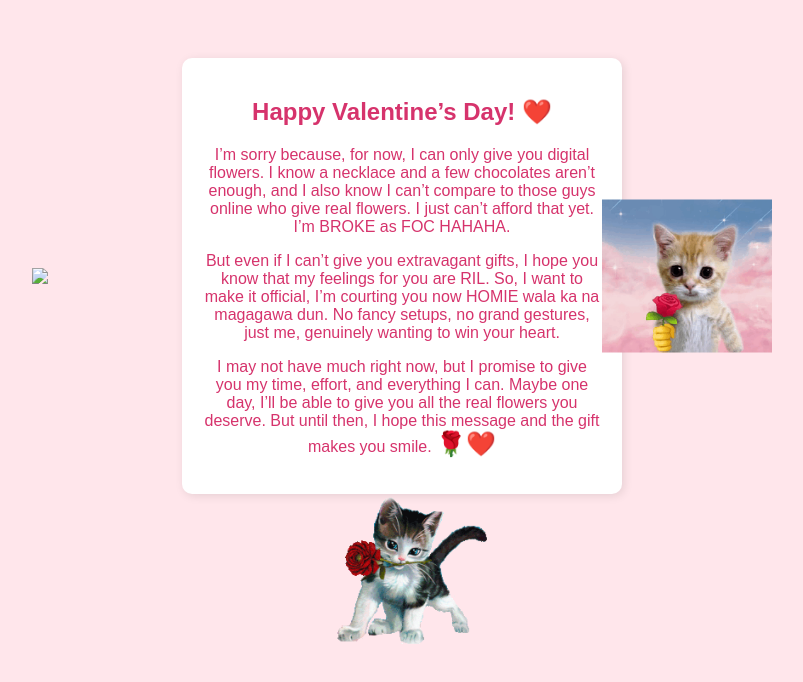
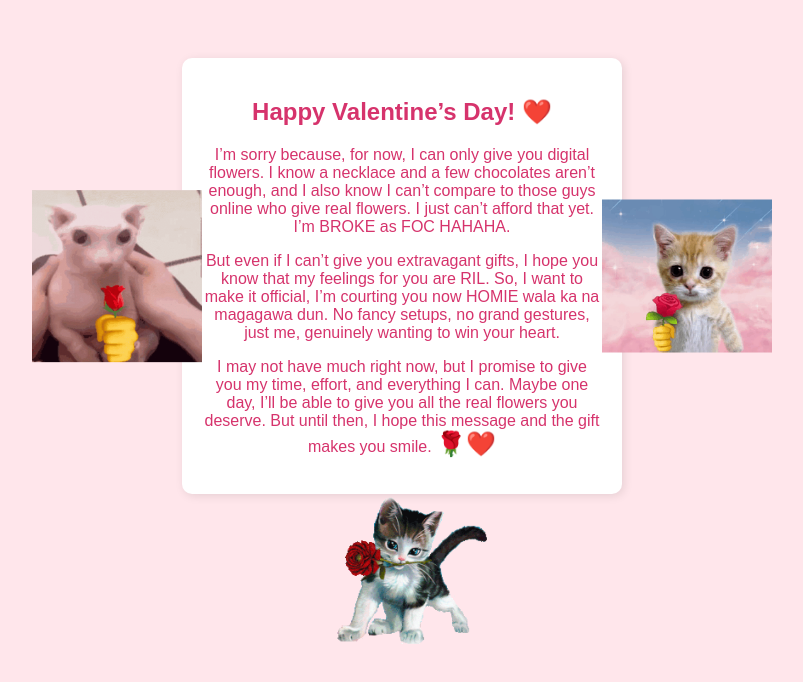
Before and after one commit to Shosama16/Message, a plain HTML site: page message.html in a window 1280 px wide. Shown: the whole page, without its empty margins (238-1041 px from the left). Drawn offline with Linux system fonts and the light colour scheme.

Commit message:
Update message.html

```diff
--- a/message.html
+++ b/message.html
@@ -56,7 +56,7 @@
         <p>I may not have much right now, but I promise to give you my time, effort, and everything I can. Maybe one day, I’ll be able to give you all the real flowers you deserve. But until then, I hope this message and the gift makes you smile. <span class="emoji">🌹❤️</span></p>
 
         <img src="cat.gif" class="gif-container bottom-gif">
-        <img src="Catss.gif" class="gif-container left-gif">
+        <img src="cats.gif" class="gif-container left-gif">
         <img src="Catsz.gif" class="gif-container right-gif">
     </div>
 </body>
```
